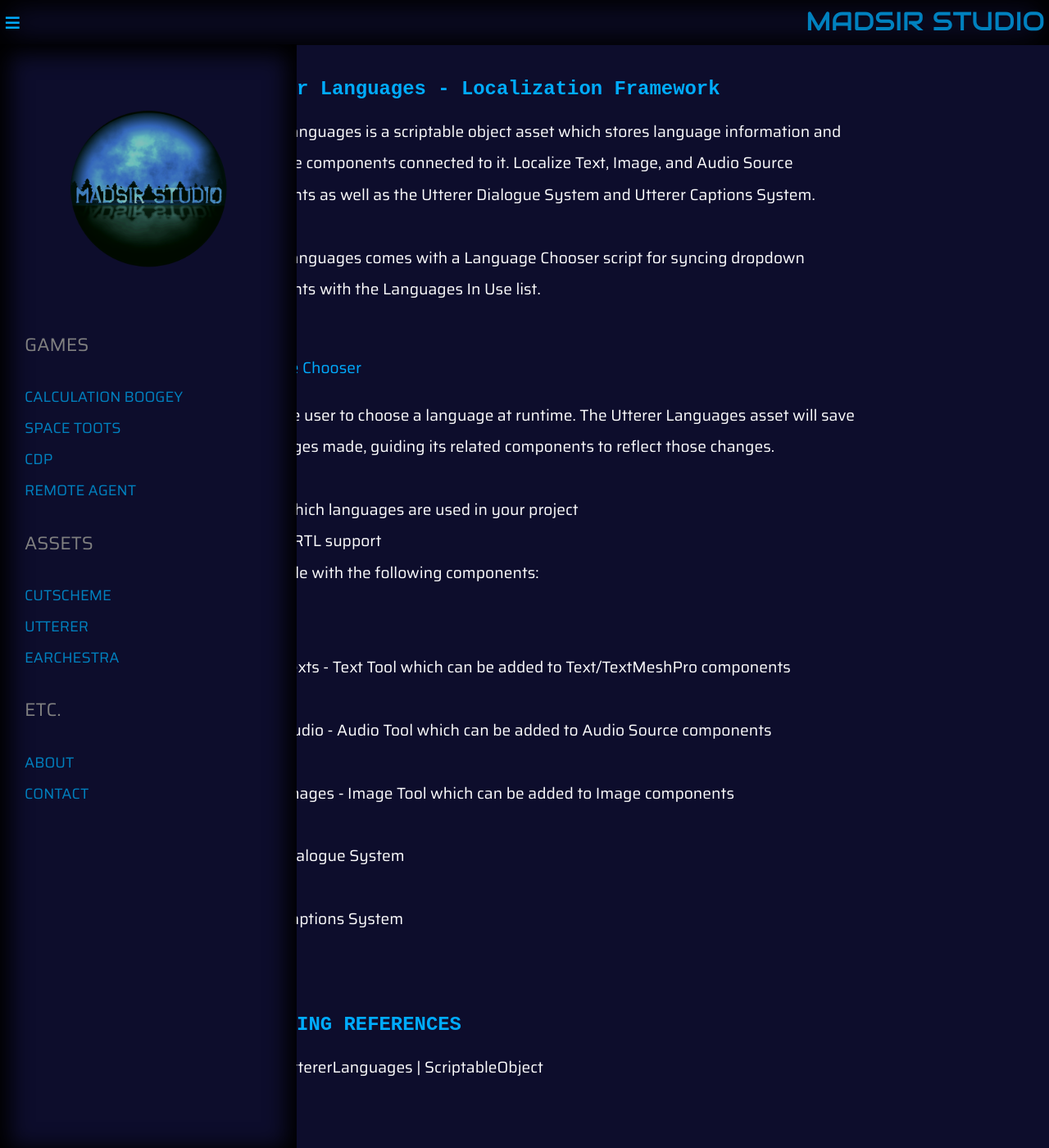
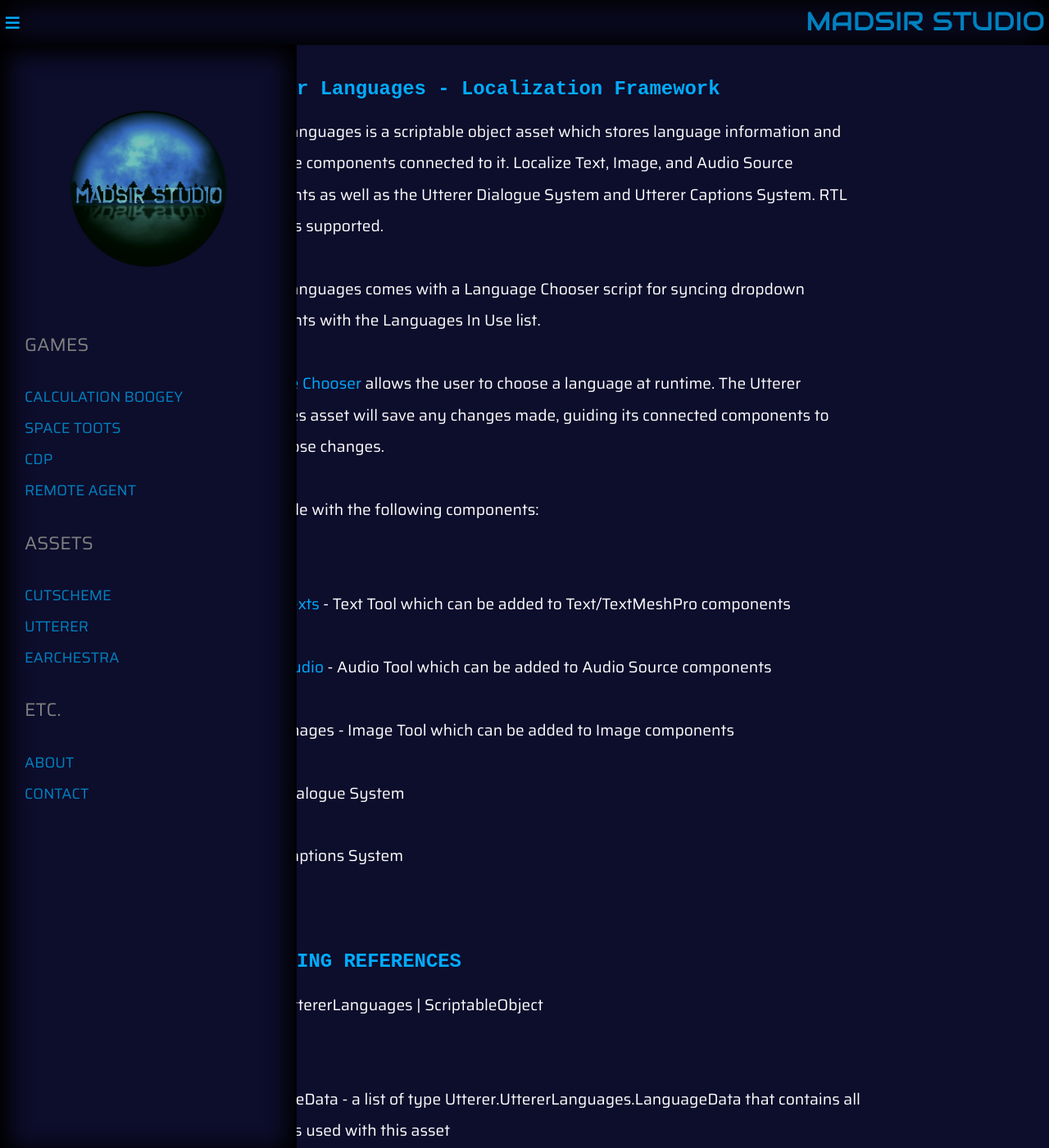
Before and after one commit to Madsir/madsirstudio.github.io, a Jekyll site: the page built from utterer/docs/index.html, in a window 1280 px wide and 1400 px high. Shown: the whole window at 82% size. Built offline with Jekyll 4.4.1, drawn with Linux system fonts in a browser that asks for light colours.

Commit message:
Update index.html

```diff
--- a/utterer/docs/index.html
+++ b/utterer/docs/index.html
@@ -7,14 +7,14 @@
 <html>
 <head>
     <style>
-	body {
+body {
     font-family: 'Arial', sans-serif;
     margin: 0;
     padding: 0;
     display: flex;
     flex-direction: column;
 }
-
+.accent { color: #00acff; }
 .page-header {
     background-color: #35424a;
     color: white;
@@ -149,17 +149,15 @@
         <main id="documentation">
             <section id="Languages">
                 <h2>Utterer Languages - Localization Framework</h2>
-                <p>Utterer Languages is a scriptable object asset which stores language information and guides the components connected to it. Localize Text, Image, and Audio Source components as well as the Utterer Dialogue System and Utterer Captions System.
+                <p>Utterer Languages is a scriptable object asset which stores language information and guides the components connected to it. Localize Text, Image, and Audio Source components as well as the Utterer Dialogue System and Utterer Captions System. RTL languages supported.
 <br><br>
-			Utterer Languages comes with a Language Chooser script for syncing dropdown components with the Languages In Use list.<br><br></p>
+			Utterer Languages comes with a Language Chooser script for syncing dropdown components with the Languages In Use list.<br><br>
 
-<p style = "color: #00acff;">Language Chooser</p> <p>allows the user to choose a language at runtime. The Utterer Languages asset will save any changes made, guiding its related components to reflect those changes.<br><br>
-Control which languages are used in your project<br>
-Provides RTL support<br>
+<span class="accent">Language Chooser</span> allows the user to choose a language at runtime. The Utterer Languages asset will save any changes made, guiding its connected components to reflect those changes.<br><br>
 Compatible with the following components:<br><br><br>
 
-Utterer Texts - Text Tool which can be added to Text/TextMeshPro components<br><br>
-Utterer Audio - Audio Tool which can be added to Audio Source components<br><br>
+<span class="accent">Utterer Texts</span> - Text Tool which can be added to Text/TextMeshPro components<br><br>
+<span class="accent">Utterer Audio</span> - Audio Tool which can be added to Audio Source components<br><br>
 Utterer Images - Image Tool which can be added to Image components<br><br>
 Utterer Dialogue System<br><br>
 Utterer Captions System<br><br><br></p>
```
